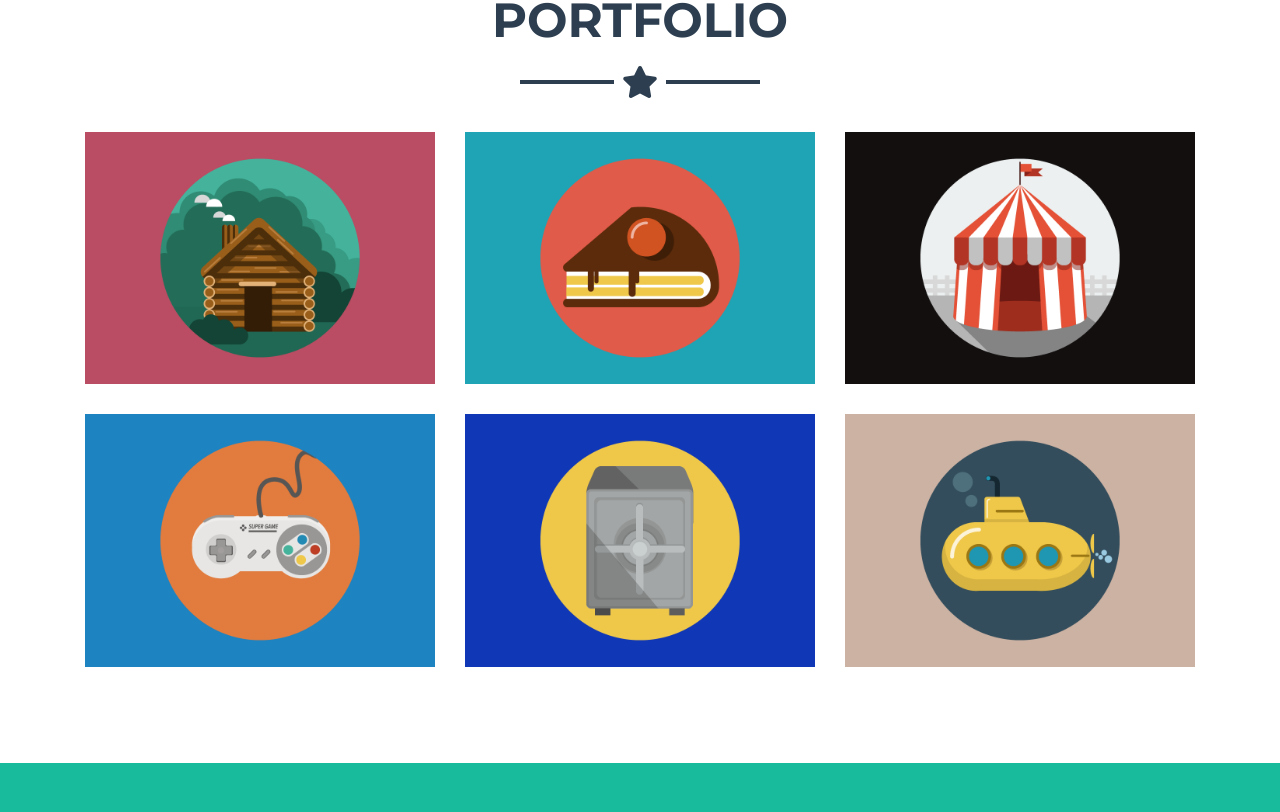
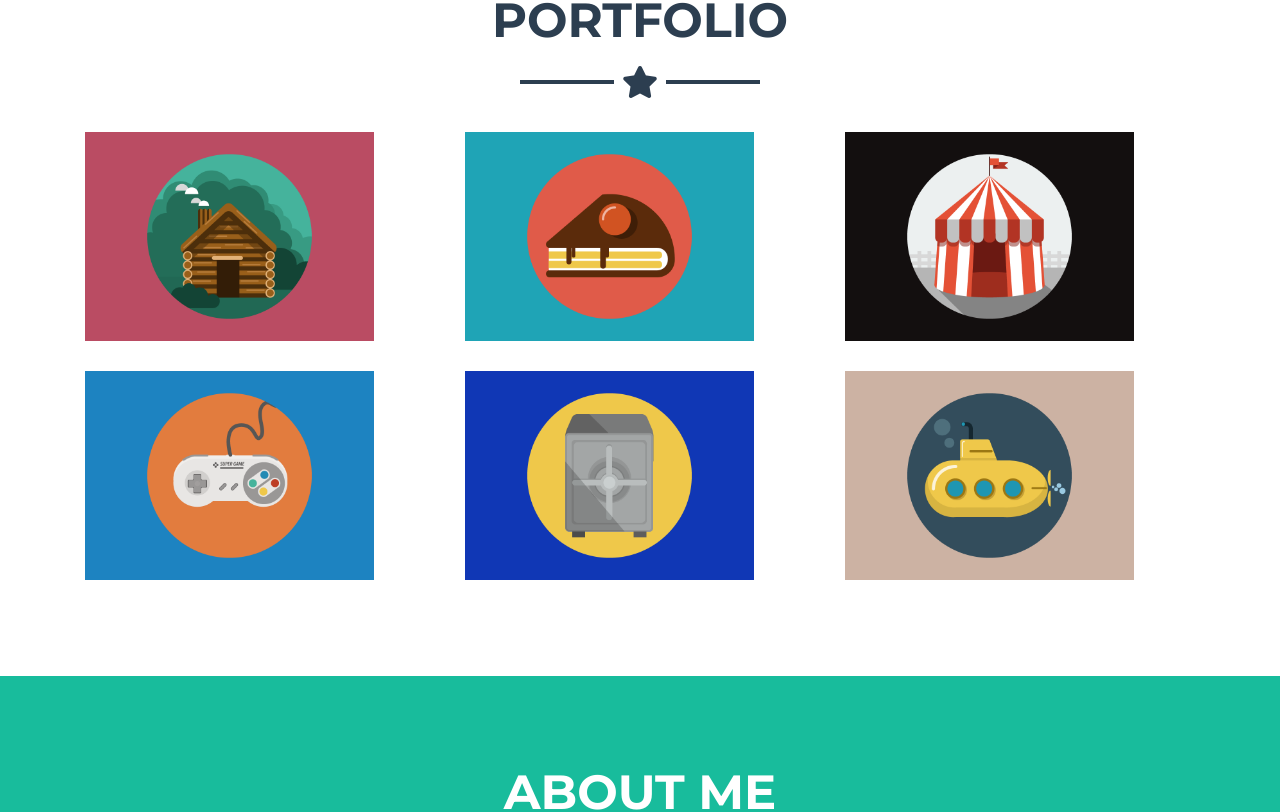
Before and after one commit to palaksoni1418/Portfolio, an Angular app: page / in a window 1280 px wide. Shown: the part 880-1692 px from the top of the page. Built offline with nearby package versions, Linux system fonts and the light colour scheme.

Commit message:
Resolved png images not loading on github pages issue.

```diff
--- a/src/app/header/header.component.html
+++ b/src/app/header/header.component.html
@@ -1,6 +1,6 @@
 <header class="masthead bg-primary text-white text-center">
   <div class="container">
-    <img alt="" class="img-fluid rounded-circle mb-5 d-block mx-auto" src="../assets/img/profile2.png">
+    <div class="img-fluid rounded-circle mb-5 d-block mx-auto profile-pic"></div>
     <h1 class="text-uppercase mb-0">Palak Soni</h1>
     <hr class="star-light">
     <h2 class="font-weight-light mb-0">User Interface Developer</h2>
--- a/src/app/header/header.component.scss
+++ b/src/app/header/header.component.scss
@@ -3,6 +3,12 @@
 header.masthead {
   padding-top: calc(6rem + 72px);
   padding-bottom: 6rem;
+  .profile-pic {
+    background:url(../../assets/img/profile2.png) no-repeat 0 0;
+    width: 256px;
+    height: 256px;
+    background-size: contain;
+  }
   h1 {
     font-size: 3rem;
     line-height: 3rem;
--- a/src/app/portfolio/portfolio.component.html
+++ b/src/app/portfolio/portfolio.component.html
@@ -10,7 +10,8 @@
               <i class="fas fa-search-plus fa-3x"></i>
             </div>
           </div>
-          <img class="img-fluid" src="../assets/img/portfolio/cabin.png" alt="">
+          <!--<img class="img-fluid" src="../assets/img/portfolio/cabin.png" alt="">-->
+          <div class="nj-beverage"></div>
         </a>
       </div>
       <div class="col-md-6 col-lg-4">
@@ -20,7 +21,7 @@
               <i class="fas fa-search-plus fa-3x"></i>
             </div>
           </div>
-          <img class="img-fluid" src="../assets/img/portfolio/cake.png" alt="">
+          <div class="park-deli-too"></div>
         </a>
       </div>
       <div class="col-md-6 col-lg-4">
@@ -30,7 +31,7 @@
               <i class="fas fa-search-plus fa-3x"></i>
             </div>
           </div>
-          <img class="img-fluid" src="../assets/img/portfolio/circus.png" alt="">
+          <div class="critic-hub"></div>
         </a>
       </div>
       <div class="col-md-6 col-lg-4">
@@ -40,7 +41,7 @@
               <i class="fas fa-search-plus fa-3x"></i>
             </div>
           </div>
-          <img class="img-fluid" src="../assets/img/portfolio/game.png" alt="">
+          <div class="accele-grow"></div>
         </a>
       </div>
       <div class="col-md-6 col-lg-4">
@@ -50,7 +51,7 @@
               <i class="fas fa-search-plus fa-3x"></i>
             </div>
           </div>
-          <img class="img-fluid" src="../assets/img/portfolio/safe.png" alt="">
+          <div class="img-fluid rpr"></div>
         </a>
       </div>
       <div class="col-md-6 col-lg-4">
@@ -60,7 +61,7 @@
               <i class="fas fa-search-plus fa-3x"></i>
             </div>
           </div>
-          <img class="img-fluid" src="../assets/img/portfolio/submarine.png" alt="">
+          <div class="img-fluid sha-pat-love"></div>
         </a>
       </div>
     </div>
--- a/src/app/portfolio/portfolio.component.scss
+++ b/src/app/portfolio/portfolio.component.scss
@@ -7,6 +7,43 @@
     display: block;
     max-width: 25rem;
     margin-bottom: 15px;
+    .nj-beverage {
+      background:url(../../assets/img/portfolio/cabin.png) no-repeat 0 0;
+      width: 290px;
+      height: 209px;
+      background-size: contain;
+    }
+    .park-deli-too {
+      background:url(../../assets/img/portfolio/cake.png) no-repeat 0 0;
+      width: 290px;
+      height: 209px;
+      background-size: contain;
+    }
+    .critic-hub {
+      background:url(../../assets/img/portfolio/circus.png) no-repeat 0 0;
+      width: 290px;
+      height: 209px;
+      background-size: contain;
+    }
+    .accele-grow {
+      background:url(../../assets/img/portfolio/game.png) no-repeat 0 0;
+      width: 290px;
+      height: 209px;
+      background-size: contain;
+    }
+    .rpr {
+      background:url(../../assets/img/portfolio/safe.png) no-repeat 0 0;
+      width: 290px;
+      height: 209px;
+      background-size: contain;
+    }
+    .sha-pat-love {
+      background:url(../../assets/img/portfolio/submarine.png) no-repeat 0 0;
+      width: 290px;
+      height: 209px;
+      background-size: contain;
+    }
+
     .portfolio-item-caption {
       -webkit-transition: all ease 0.5s;
       -moz-transition: all ease 0.5s;
```
Also changed, not shown: src/app/navbar/new 2.txt.
